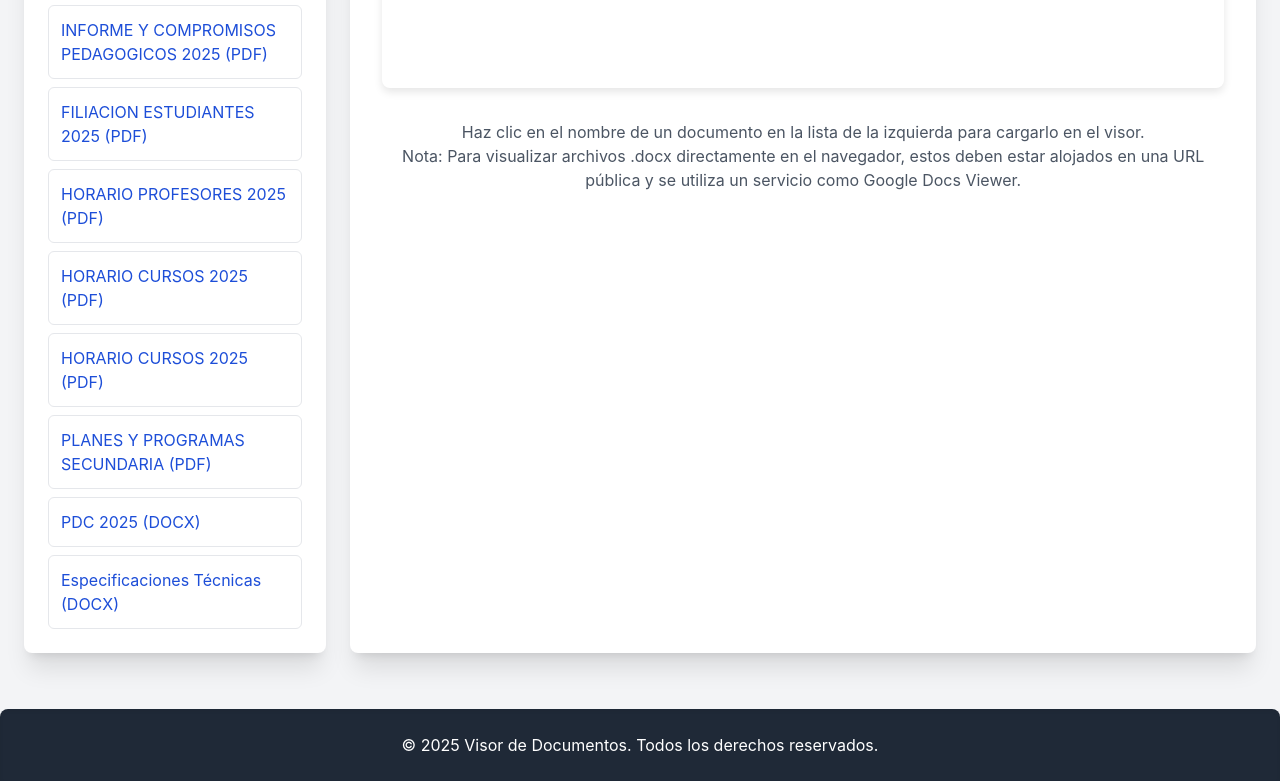
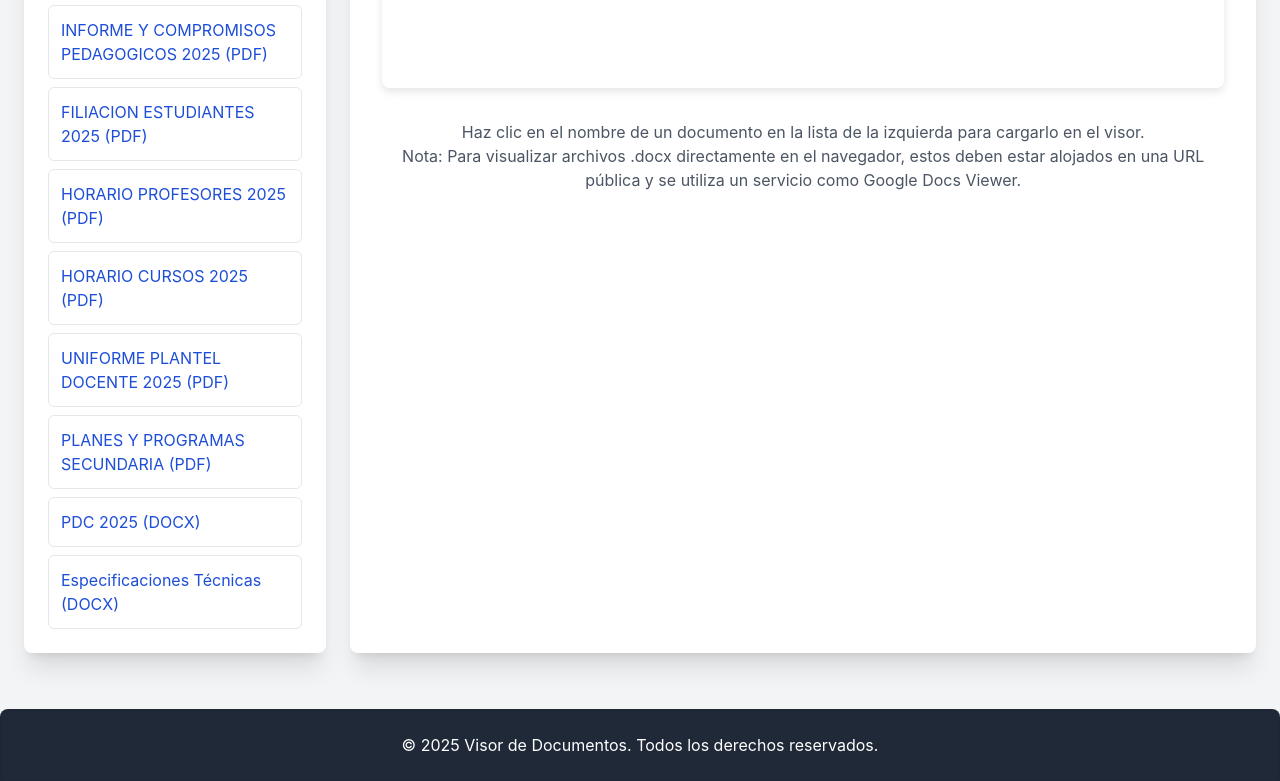
Before and after one commit to troyanus/santaanavillabolivia.bo, a plain HTML site: page index.html in a window 1280 px wide. Shown: the part 783-1564 px from the top of the page. Drawn offline with nearby package versions, Linux system fonts and the light colour scheme.

Commit message:
Update index.html

```diff
--- a/index.html
+++ b/index.html
@@ -86,7 +86,7 @@
             { name: "FILIACION ESTUDIANTES 2025 (PDF)", path: "web/FILIACION ESTUDIANTES 2025.pdf", type: "pdf" },
             { name: "HORARIO PROFESORES 2025 (PDF)", path: "web/HORARIO PROFESORES.pdf", type: "pdf" },
             { name: "HORARIO CURSOS 2025 (PDF)", path: "web/HORARIO CURSOS.pdf", type: "pdf" },
-            { name: "HORARIO CURSOS 2025 (PDF)", path: "web/uniforme 2025.pdf", type: "pdf" },
+            { name: "UNIFORME PLANTEL DOCENTE 2025 (PDF)", path: "web/uniforme 2025.pdf", type: "pdf" },
             { name: "PLANES Y PROGRAMAS SECUNDARIA (PDF)", path: "web/Planes y programas - Nivel Secundaria [2023] (1).pdf", type: "pdf" },
             // Para DOCX, usa Google Docs Viewer con la URL pública de tu archivo
             // Ejemplo de un DOCX en Google Drive (debe ser público):
```
